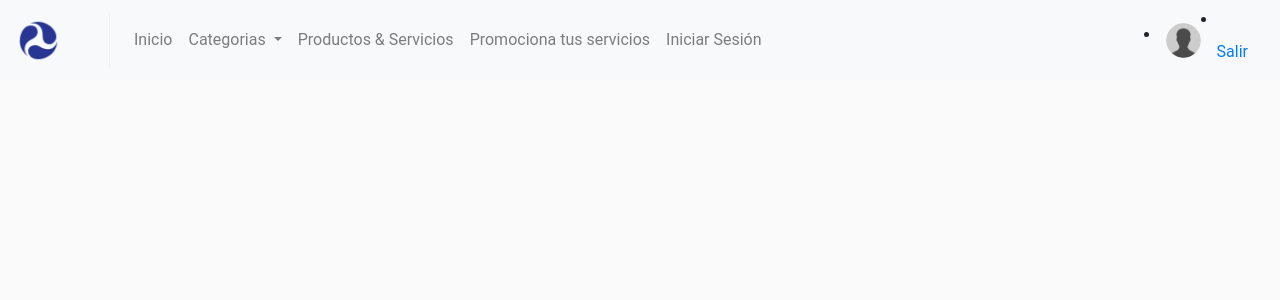
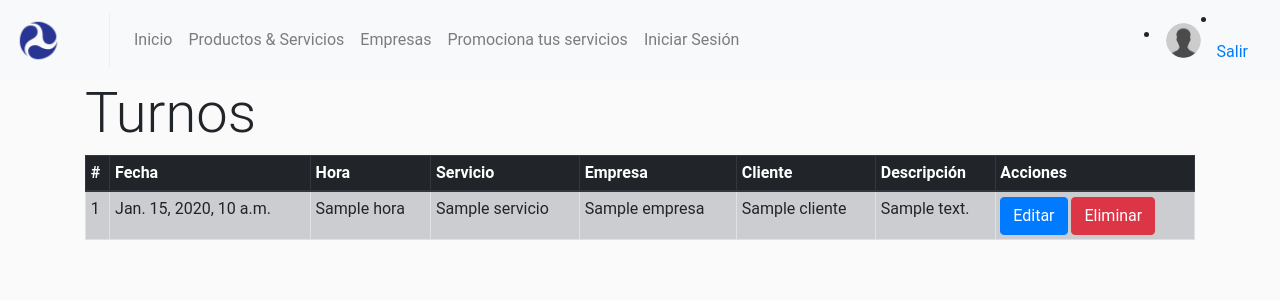
Before and after one commit to Alejo30/servi_facil, a Django app: template ServiFacilapi/templates/turno_list.html in a window 1280 px wide. Shown: the top 300 px of the page. Run offline with Django 3.2, Linux system fonts and the light colour scheme; the template is opened without the code that fills it: most values are stand-ins (such as "Sample title", 1, 10 or a date in 2020); some libraries are stand-ins or nearby versions.

Commit message:
Solucionado el error

```diff
--- a/ServiFacilapi/ServiFacilapi/settings.py
+++ b/ServiFacilapi/ServiFacilapi/settings.py
@@ -159,6 +159,6 @@ MEDIA_URL = '/media/'
 
 LOGIN_URL = '/users/login/'
 LOGIN_REDIRECT_URL = 'inicio'
-LOGOUT_REDIRECT_URL = LOGIN_URL
+LOGOUT_REDIRECT_URL = 'inicio'
 
 #LOGIN_REDIRECT_URL = reverse_lazy('inicio')
--- a/ServiFacilapi/templates/list_personas.html
+++ b/ServiFacilapi/templates/list_personas.html
@@ -1,4 +1,4 @@
-{% extends 'base.html' %} {% block title %} ServiFacil | Lista Personas {% endblock %} {% block body %}
+{% extends 'base.html' %} {% block title %} ServiFacil | Lista Personas {% endblock %} {% block container %}
 <div class="container">
     <h1 class="display-4">{{title}}</h1>
     <div class="row">
--- a/ServiFacilapi/templates/navbar.html
+++ b/ServiFacilapi/templates/navbar.html
@@ -12,22 +12,14 @@
             <li class="nav-item">
                 <a class="nav-link" href="{% url 'inicio' %}">Inicio</a>
             </li>
-            <li class="nav-item dropdown">
-                <a class="nav-link dropdown-toggle" href="#" id="navbarDropdown" role="button" data-toggle="dropdown" aria-haspopup="true" aria-expanded="false">
-              Categorias
-            </a>
-                <div class="dropdown-menu" aria-labelledby="navbarDropdown">
-                    <a class="dropdown-item" href="#">Action</a>
-                    <a class="dropdown-item" href="#">Another action</a>
-                    <div class="dropdown-divider"></div>
-                    <a class="dropdown-item" href="#">Something else here</a>
-                </div>
-            </li>
             <li class="nav-item">
                 <a class="nav-link" href="{% url 'servicio_lista' %}">Productos & Servicios</a>
             </li>
             <li class="nav-item">
-                <a class="nav-link" href="{% url 'empresa_crear' %}">Promociona tus servicios</a>
+                <a class="nav-link" href="{% url 'empresa_lista' %}">Empresas</a>
+            </li>
+            <li class="nav-item">
+                <a class="nav-link" href="#">Promociona tus servicios</a>
             </li>
             <li class="nav-item">
                 <a class="nav-link" href="{% url 'users:login' %}">Iniciar Sesión</a>
--- a/ServiFacilapi/templates/servicio_delete.html
+++ b/ServiFacilapi/templates/servicio_delete.html
@@ -1,4 +1,4 @@
-{% extends 'base.html' %} {% block title %} ServiFacil | Servicio {% endblock %}{% block body %}
+{% extends 'base.html' %} {% block title %} ServiFacil | Servicio {% endblock %}{% block container %}
 
 <form method="post">
     {% csrf_token %}
--- a/ServiFacilapi/templates/turno_delete.html
+++ b/ServiFacilapi/templates/turno_delete.html
@@ -1,4 +1,4 @@
-{% extends 'base.html' %} {% block title %} ServiFacil | Turnos {% endblock %}{% block body %}
+{% extends 'base.html' %} {% block title %} ServiFacil | Turnos {% endblock %}{% block container %}
 
 <form method="post">
     {% csrf_token %}
--- a/ServiFacilapi/templates/turno_list.html
+++ b/ServiFacilapi/templates/turno_list.html
@@ -1,4 +1,4 @@
-{% extends 'base.html' %} {% block title %} ServiFacil | Turnos {% endblock %}{% block body %}
+{% extends 'base.html' %} {% block title %} ServiFacil | Turnos {% endblock %}{% block container %}
 </div>
 <div class="container">
     <h1 class="display-4">Turnos</h1>
@@ -7,7 +7,7 @@
             <table class="table table-bordered table-striped table-hover table-sm table-secondary">
                 <thead class="thead-dark">
                     <tr>
-                         <th>#</th>
+                        <th>#</th>
                         <th>Fecha</th>
                         <th>Hora</th>
                         <th>Servicio</th>
@@ -18,8 +18,7 @@
                     </tr>
                 </thead>
                 <tbody>
-                    {% if object_list %}
-                    {% for turno in object_list %}
+                    {% if object_list %} {% for turno in object_list %}
                     <tr>
                         <td>{{ forloop.counter }}</td>
                         <td>{{ turno.fecha }}</td>
@@ -33,11 +32,8 @@
                             <a class="btn btn-danger" href="{% url 'turno_eliminar' turno.id %}">Eliminar</a>
                         </td>
                     </tr>
-                    {% endfor %}
-                {% else %}
-                    <a>No hay resgistros </a>
-
-                {% endif %}
+                    {% endfor %} {% else %}
+                    <a>No hay resgistros </a> {% endif %}
                 </tbody>
             </table>
         </div>
--- a/ServiFacilapi/templates/usuarios/login.html
+++ b/ServiFacilapi/templates/usuarios/login.html
@@ -13,7 +13,7 @@
     </div>
     <button class="btn btn-primary btn-block mt-5" type="submit">Iniciar Sesión</button>
     <p class="mt-4">¿Aun no tienes una cuenta? <a href="{% url 'users:signup'%}">Registrate Aqui</a></p>
-    <p class="mt-4">Empieza a promocionar tu negocio. Crea tu cuenta aqui <a href="{% url 'empresa_crear '%}">Registrate Aqui</a></p>
+    <p class="mt-4">Empieza a promocionar tu negocio. Crea tu cuenta aqui <a href="{% url 'empresa_crear'%}">Registrate Aqui</a></p>
 </form>
 
 {% endblock %}
```
